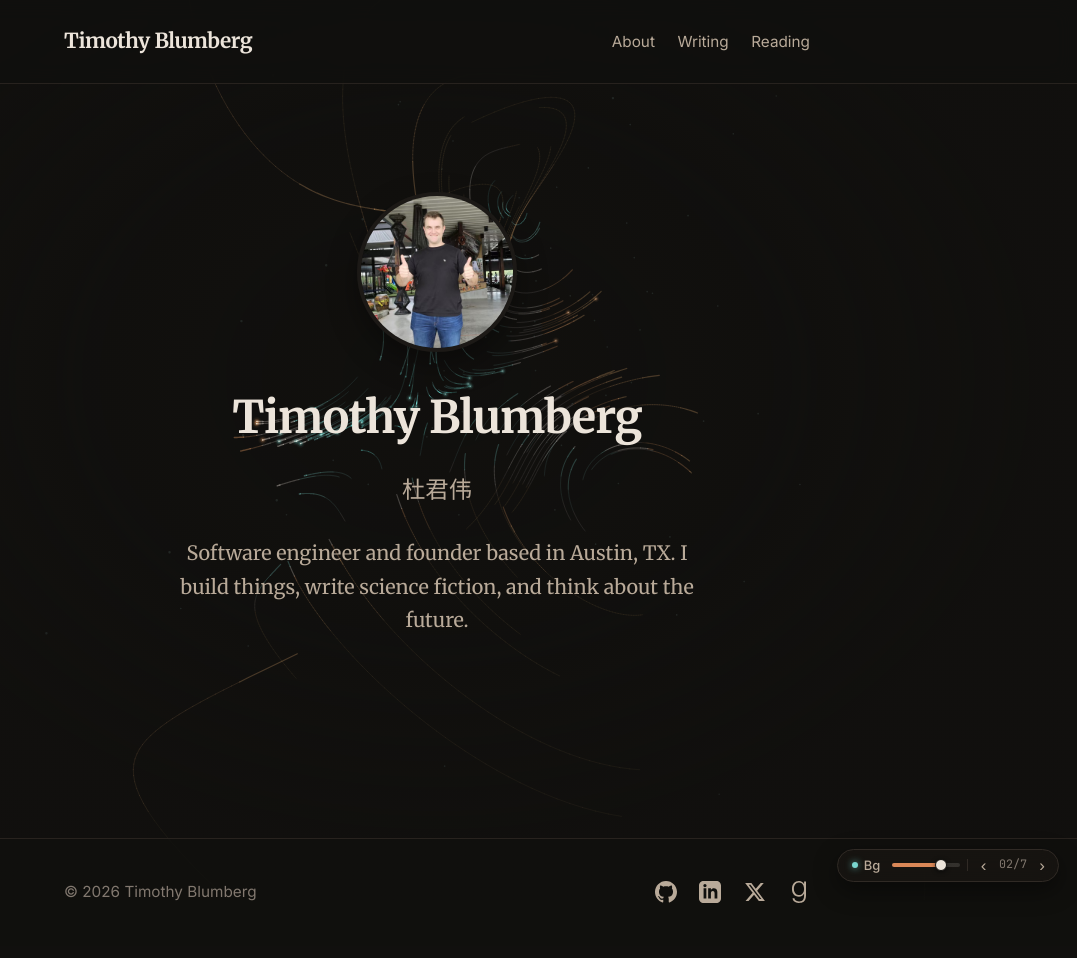
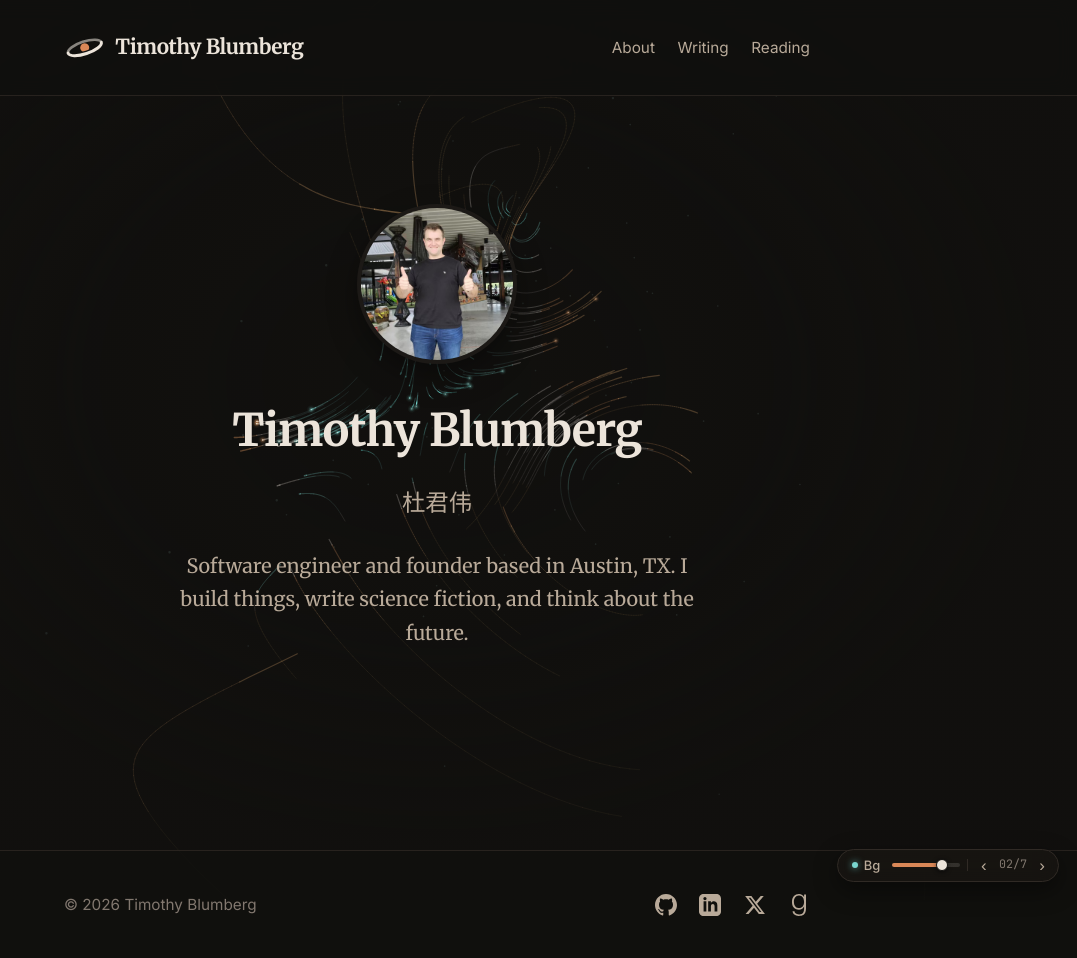
Before and after one commit to TimelyToga/TimelyToga.github.io, a Jekyll site: the page built from index.html, in a window 1280 px wide. Shown: the whole page, without its empty margins (203-1280 px from the left). Built offline with Jekyll 4.4.1, drawn with Linux system fonts in a browser that asks for light colours.

Commit message:
Add Ringworld logo to header and favicons

```diff
--- a/_includes/head.html
+++ b/_includes/head.html
@@ -12,6 +12,10 @@
     {% include google-analytics.html %}
     {% endif %}
 
+    <link rel="icon" href="{{ "/assets/img/logo.svg" | relative_url }}" type="image/svg+xml">
+    <link rel="icon" href="{{ "/favicon.ico" | relative_url }}" sizes="any">
+    <link rel="apple-touch-icon" href="{{ "/assets/img/apple-touch-icon.png" | relative_url }}">
+
     <!-- Google Fonts -->
     <link rel="preconnect" href="https://fonts.googleapis.com">
     <link rel="preconnect" href="https://fonts.gstatic.com" crossorigin>
--- a/_includes/header.html
+++ b/_includes/header.html
@@ -2,7 +2,15 @@
     <div class="wrapper">
         <div class="header-content">
             <a class="site-title" href="{{ "/" | relative_url }}">
-                {{ site.title }}
+                <svg class="site-logo" viewBox="0 0 64 64" aria-hidden="true" focusable="false">
+                    <g transform="rotate(-18 32 32)" fill="none" stroke-linecap="round">
+                        <path d="M5 32 A27 9.5 0 0 1 59 32" stroke="currentColor" stroke-width="4" opacity=".55"/>
+                        <circle class="site-logo-star" cx="32" cy="32" r="7"/>
+                        <path class="site-logo-gap" d="M59 32 A27 9.5 0 0 1 5 32" stroke-width="9" stroke-linecap="butt"/>
+                        <path d="M59 32 A27 9.5 0 0 1 5 32" stroke="currentColor" stroke-width="4.6"/>
+                    </g>
+                </svg>
+                <span>{{ site.title }}</span>
             </a>
             <nav class="site-nav" aria-label="Primary">
                 <a href="{{ "/about/" | relative_url }}"{% if page.url == "/about/" %} class="active" aria-current="page"{% endif %}>About</a>
--- a/assets/css/style.scss
+++ b/assets/css/style.scss
@@ -129,9 +129,28 @@ body[data-page-kind="home"] .phase-atmosphere {
   text-decoration: none;
   letter-spacing: -0.02em;
   white-space: nowrap;
+  display: inline-flex;
+  align-items: center;
+  gap: 0.55rem;
 
   &:hover {
     color: $accent-color;
+  }
+
+  .site-logo {
+    width: 2em;
+    height: 2em;
+    flex: none;
+    overflow: visible;
+    color: $text-color;
+  }
+
+  .site-logo-star {
+    fill: $accent-color;
+  }
+
+  .site-logo-gap {
+    stroke: $bg-color;
   }
 
   .chinese-name {
```
Also changed, not shown: assets/img/apple-touch-icon.png (added), assets/img/logo.svg (added), favicon.ico (added).
